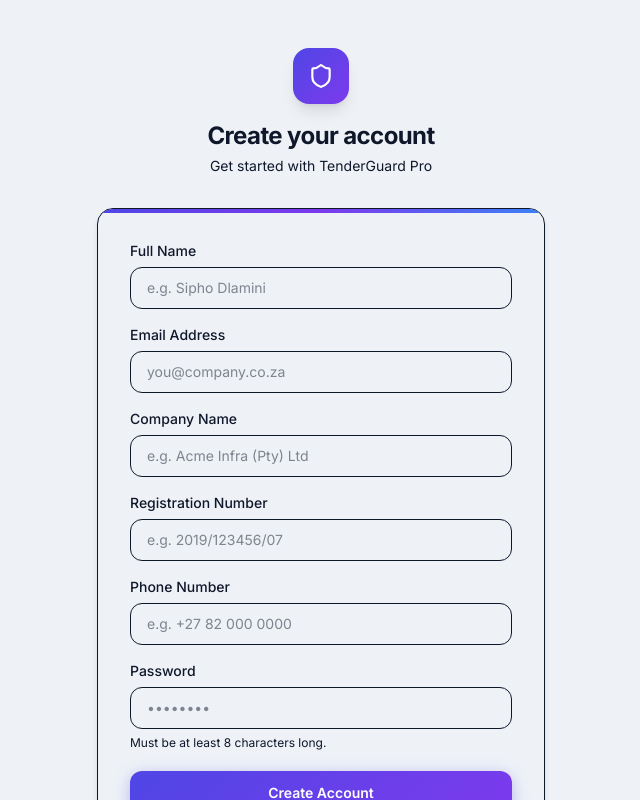
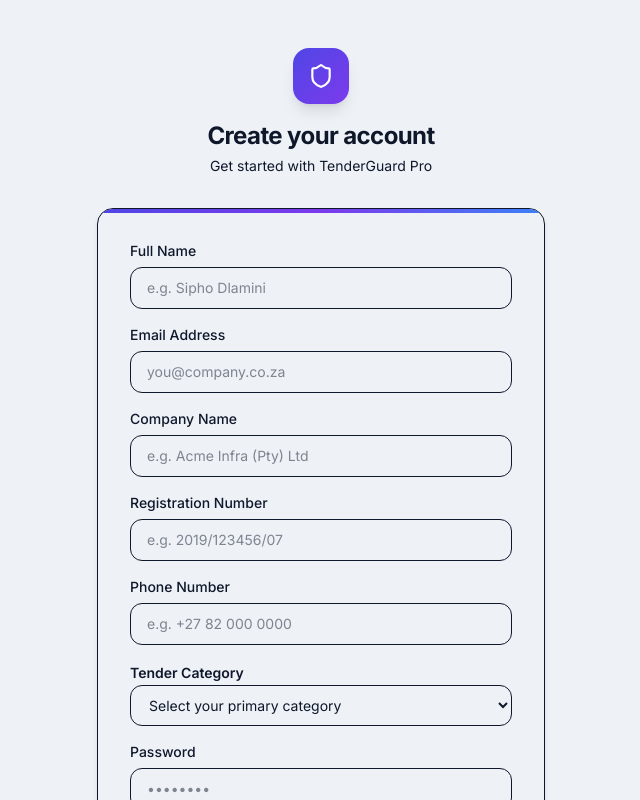
Before and after one commit to jasonmiyers9-arch/tender-system, a Next.js app in the folder frontend/: page /register in a window 1280 px wide. Shown: the top 800 px of the page, without its empty margins (319-959 px from the left). Built offline with nearby package versions, Linux system fonts and the light colour scheme.

Commit message:
feat: add tender category field to signup and persist to company profile

```diff
--- a/frontend/src/app/(auth)/register/page.tsx
+++ b/frontend/src/app/(auth)/register/page.tsx
@@ -7,8 +7,27 @@ import { Shield, CheckCircle2, AlertCircle } from 'lucide-react';
 import { auth } from '@/lib/api/auth';
 import { Input } from '@/components/ui/Input';
 
+const TENDER_CATEGORIES = [
+    'Construction',
+    'IT Services',
+    'Professional Services',
+    'Security Services',
+    'Logistics & Transport',
+    'Facilities Management',
+    'Manufacturing & Supply',
+    'Other',
+] as const;
+
 export default function RegisterPage() {
-    const [formData, setFormData] = useState({ name: '', email: '', password: '', companyName: '', registrationNumber: '', phone: '' });
+    const [formData, setFormData] = useState({
+        name: '',
+        email: '',
+        password: '',
+        companyName: '',
+        registrationNumber: '',
+        phone: '',
+        tenderCategory: '',
+    });
     const [loading, setLoading] = useState(false);
     const [notice, setNotice] = useState<string | null>(null);
     const [error, setError] = useState<string | null>(null);
@@ -106,6 +125,21 @@ export default function RegisterPage() {
                             onChange={e => setFormData({ ...formData, phone: e.target.value })}
                         />
 
+                        <div className="space-y-1.5">
+                            <label className="text-sm font-semibold text-[--color-text-primary]">Tender Category</label>
+                            <select
+                                className="w-full rounded-xl border border-[--color-border] bg-[--color-surface] px-3.5 py-2.5 text-sm text-[--color-text-primary] outline-none focus:ring-2 focus:ring-[--color-primary] focus:border-[--color-primary] transition-colors cursor-pointer"
+                                value={formData.tenderCategory}
+                                onChange={e => setFormData({ ...formData, tenderCategory: e.target.value })}
+                                required
+                            >
+                                <option value="">Select your primary category</option>
+                                {TENDER_CATEGORIES.map((category) => (
+                                    <option key={category} value={category}>{category}</option>
+                                ))}
+                            </select>
+                        </div>
+
                         <Input
                             type="password"
                             label="Password"
--- a/frontend/src/app/api/auth/register/route.ts
+++ b/frontend/src/app/api/auth/register/route.ts
@@ -10,13 +10,18 @@ export async function POST(req: Request) {
   const companyName = data.company_name ? String(data.company_name).trim() : undefined;
   const registrationNumber = data.registration_number ? String(data.registration_number).trim() : undefined;
   const phone = data.phone ? String(data.phone).trim() : undefined;
+  const tenderCategory = data.tender_category ? String(data.tender_category).trim() : undefined;
 
   if (!name || !email || !password) {
     return NextResponse.json({ detail: 'Name, email and password are required' }, { status: 400 });
   }
 
+  if (!tenderCategory) {
+    return NextResponse.json({ detail: 'Tender category is required' }, { status: 400 });
+  }
+
   try {
-    const user = await createUser({ name, email, password, role, companyName, registrationNumber, phone });
+    const user = await createUser({ name, email, password, role, companyName, registrationNumber, phone, tenderCategory });
     return NextResponse.json({
       status: 'pending',
       message: 'Account created. Please verify your email.',
--- a/frontend/src/lib/api/auth.ts
+++ b/frontend/src/lib/api/auth.ts
@@ -71,6 +71,7 @@ export const auth = {
         companyName: string;
         registrationNumber?: string;
         phone?: string;
+        tenderCategory: string;
     }): Promise<{ status: string; message: string; verifyLink?: string | null; user: AuthUser }> {
         const res = await fetch(`${API_BASE}/auth/register`, {
             method: 'POST',
@@ -83,6 +84,7 @@ export const auth = {
                 company_name: data.companyName,
                 registration_number: data.registrationNumber,
                 phone: data.phone,
+                tender_category: data.tenderCategory,
             }),
         });
 
--- a/frontend/src/lib/server/firestoreService.ts
+++ b/frontend/src/lib/server/firestoreService.ts
@@ -145,6 +145,7 @@ async function createUser(payload: {
   companyName?: string;
   registrationNumber?: string;
   phone?: string;
+  tenderCategory?: string;
   verificationStatus?: 'approved' | 'pending' | 'rejected';
 }): Promise<AuthUser> {
   const existing = await getUserByEmail(payload.email);
@@ -183,7 +184,7 @@ async function createUser(payload: {
         phone: payload.phone ?? '',
         email: payload.email,
         website: '',
-        industry: '',
+        industry: payload.tenderCategory ?? '',
         incorporatedDate: new Date().toISOString().slice(0, 10),
         memberIds: [userId],
       });
@@ -201,7 +202,7 @@ async function createUser(payload: {
         phone: payload.phone ?? '',
         email: payload.email,
         website: '',
-        industry: '',
+        industry: payload.tenderCategory ?? '',
         incorporatedDate: new Date().toISOString().slice(0, 10),
         memberIds: [userId],
       };
```
